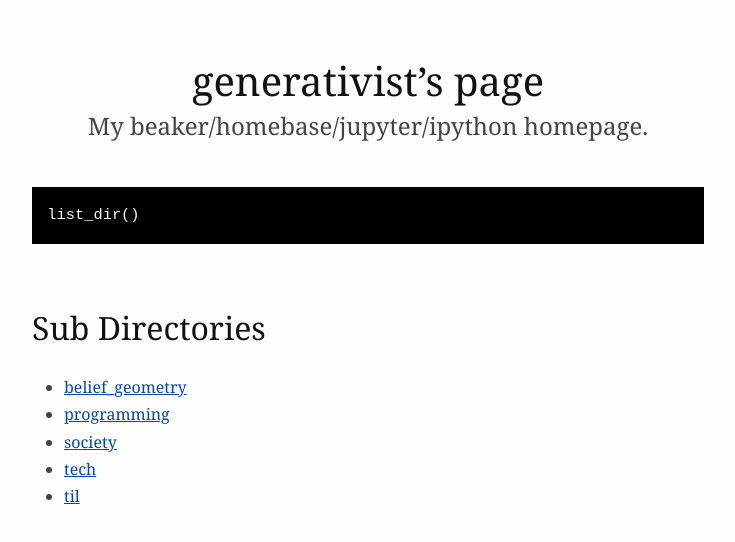
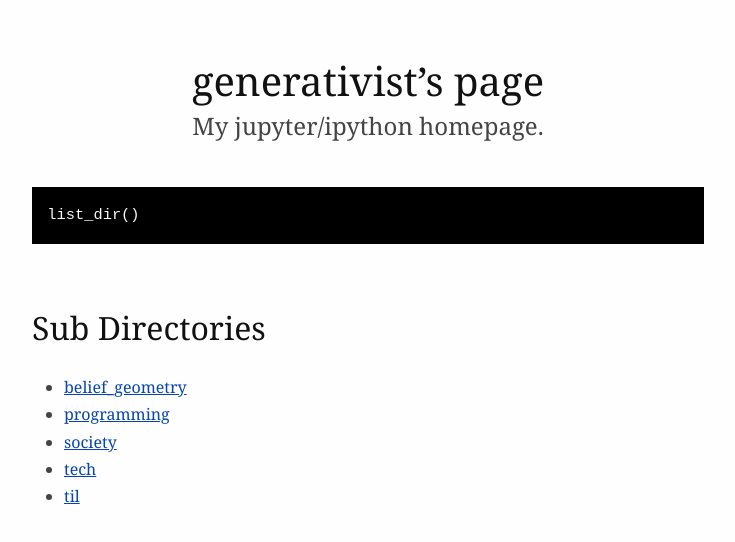
Before and after one commit to jbn/jbn.github.io, a plain HTML site: page index.html in a window 1280 px wide. Shown: the whole page, without its empty margins (272-1007 px from the left). Drawn offline with nearby package versions, Linux system fonts and the light colour scheme.

Commit message:
remove beaker/homebase reference

```diff
--- a/index.html
+++ b/index.html
@@ -23,8 +23,8 @@
 <meta name="twitter:description" content="">
 
 
-<meta property="og:title" content="generativist’s page: My beaker/homebase/jupyter/ipython homepage.">
-<meta name="twitter:title" content="generativist’s page: My beaker/homebase/jupyter/ipython homepage.">
+<meta property="og:title" content="generativist’s page: My jupyter/ipython homepage.">
+<meta name="twitter:title" content="generativist’s page: My jupyter/ipython homepage.">
 
 <meta property="og:site_name" content="generativist’s thoughts">
 <meta property="og:url" content="https://thoughts.johnbnelson.com/index.html">
@@ -36,7 +36,7 @@
 
 <header id="title-block-header">
 <h1 class="title">generativist’s page</h1>
-<p class="subtitle">My beaker/homebase/jupyter/ipython homepage.</p>
+<p class="subtitle">My jupyter/ipython homepage.</p>
 </header>
 <div class="sourceCode" id="cb1"><pre class="sourceCode python"><code class="sourceCode python"><a class="sourceLine" id="cb1-1" data-line-number="1">list_dir()</a></code></pre></div>
 <h2 id="sub-directories">Sub Directories</h2>
```
Also changed, not shown: 1 other file.
